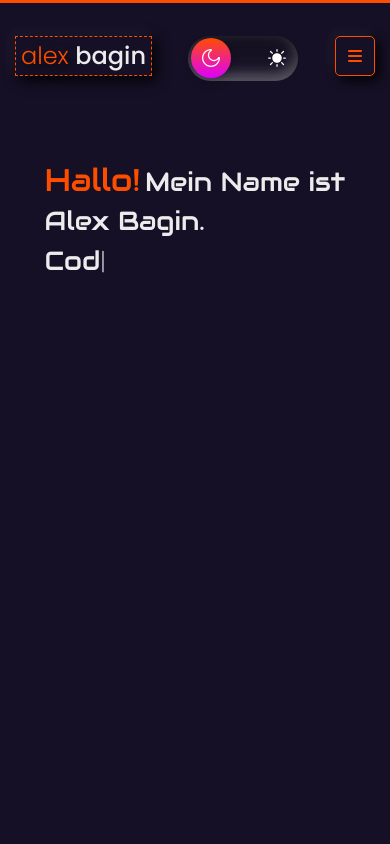
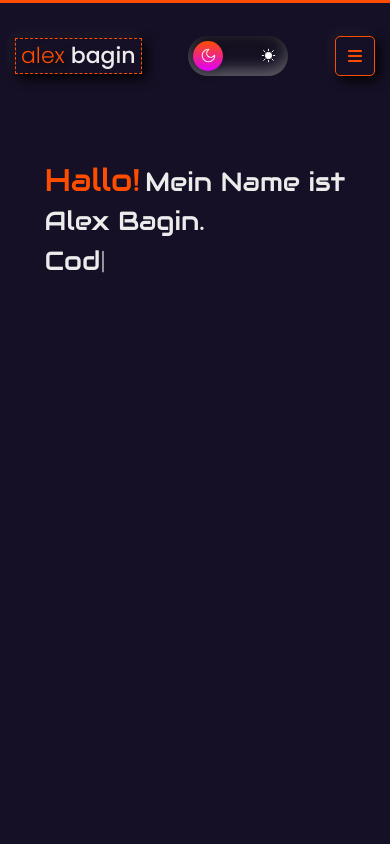
Before and after one commit to alex-bagin/portfolio-ab, a React (Vite) app: page / in a window 390 px wide. Shown: the top 844 px of the page. Built offline with nearby package versions, Linux system fonts and the light colour scheme; a web font is replaced by a local one.

Commit message:
fix header

```diff
--- a/src/components/Header.jsx
+++ b/src/components/Header.jsx
@@ -48,11 +48,11 @@ const Header = () => {
           onClick={closeMobile}
         >
           <div className="logo">
-            <h3>
+            <h4>
               <span>alex</span>
               {"  "}
               <span>bagin</span>
-            </h3>
+            </h4>
           </div>
         </Link>
         {!button && (
--- a/src/components/UI/Switch/Switch.css
+++ b/src/components/UI/Switch/Switch.css
@@ -1,22 +1,26 @@
+.switch-box {
+  position: relative;
+  top: -12.5px;
+}
+
 .switch-box label {
-  width: 110px;
-  height: 45px;
+  width: 100px;
+  height: 40px;
   position: relative;
   display: flex;
   background-color: #24242424;
   border-radius: 60px;
   box-shadow: inset 0px 5px 15px rgba(0, 0, 0, 0.4), inset 0px -5px 15px rgba(255, 255, 255, 0.4);
-  z-index: var(--layerAdminControls);
   cursor: pointer;
 }
 
 .switch-box label:after {
   content: "";
-  width: 40px;
-  height: 40px;
+  width: 30px;
+  height: 30px;
   position: absolute;
-  top: 2.5px;
-  left: 2.5px;
+  top: 5px;
+  left: 5px;
   background: linear-gradient(180deg, var(--c-accent), var(--c-accent-2));
   border-radius: 50px;
   box-shadow: 0px 5px 10px rgba(0, 0, 0, 0.2);
@@ -32,7 +36,7 @@
 }
 
 .switch-box input:checked + label:after {
-  left: 108px;
+  left: 95px;
   transform: translateX(-100%);
 }
 
@@ -42,9 +46,9 @@
 
 .switch-box label img {
   position: absolute;
-  width: 20px;
+  width: 15px;
   top: 12.5px;
-  z-index: var(--layerAdminControls);
+  z-index: var(--layerControls);
 }
 
 .switch-box label img.moon {
@@ -53,8 +57,7 @@
 }
 
 .switch-box label img.sun {
-  left: 78.5px;
-  fill: var(--c-accent);
+  left: 72.5px;
   transition: 0.3s;
 }
 
@@ -65,11 +68,6 @@
   fill: var(--c-accent);
 }
 
-.switch-box {
-  position: relative;
-  top: -10px;
-}
-
 .switch-box label::-moz-focus-outer {
   outline: 5px dashed var(--c-accent);
   transition: var(--base-transition-duration);
--- a/src/index.css
+++ b/src/index.css
@@ -9,7 +9,6 @@
 
 :root {
   --c-black: #130f1c;
-  /* --c-dark: #1f2133; */
   --c-dark: #151025;
   --c-light: #ececec;
   --c-white: #fff;
@@ -246,7 +245,7 @@ h6 {
   --mobileFontSize: 20px;
   display: block;
   font-weight: 300;
-  line-height: 1.2;
+  line-height: 1.1;
 }
 
 @media (max-width: 1280px) {
@@ -281,6 +280,23 @@ h6 {
   h5,
   h6 {
     --marginBottom: 20px;
+    font-size: var(--mobileFontSize) !important;
+  }
+}
+@media (max-width: 640px) {
+  .h1,
+  .h2,
+  .h3,
+  .h4,
+  .h5,
+  .h6,
+  h1,
+  h2,
+  h3,
+  h4,
+  h5,
+  h6 {
+    --marginBottom: 15px;
     font-size: var(--mobileFontSize) !important;
   }
 }
```
